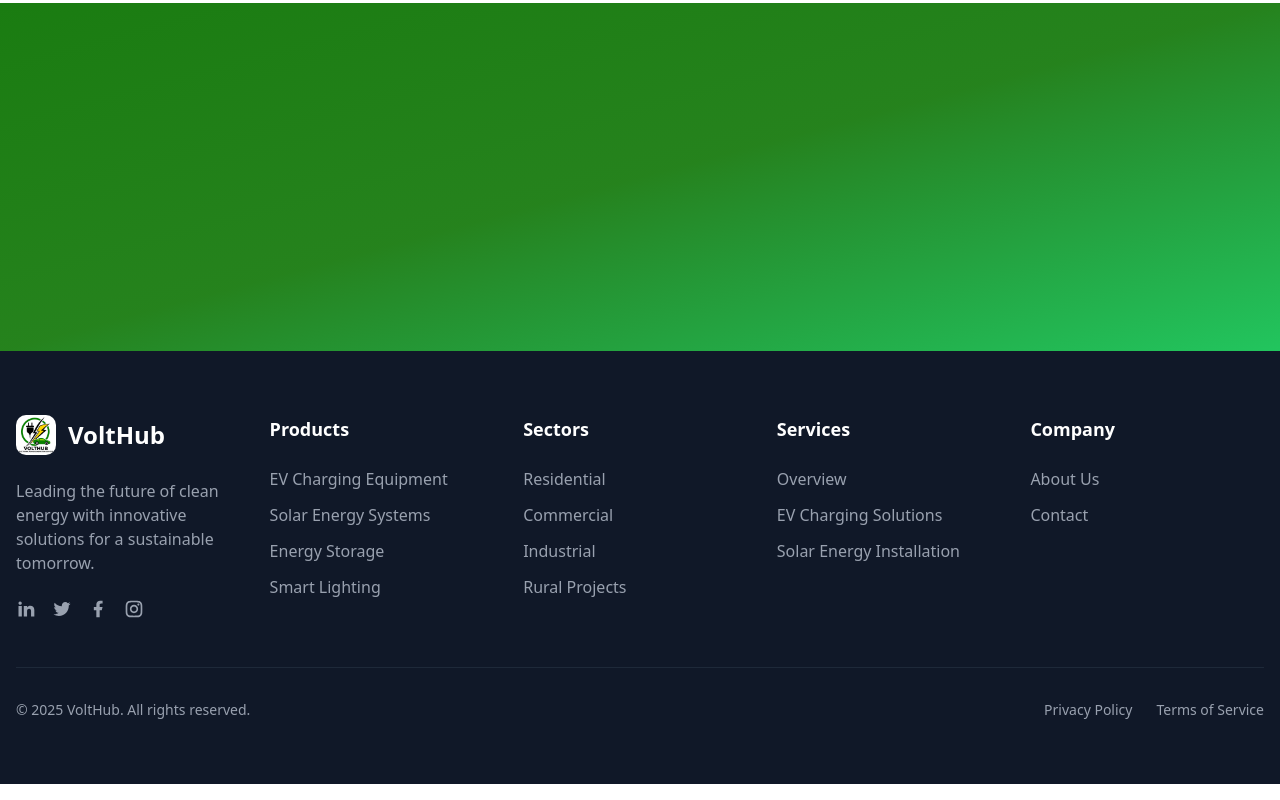
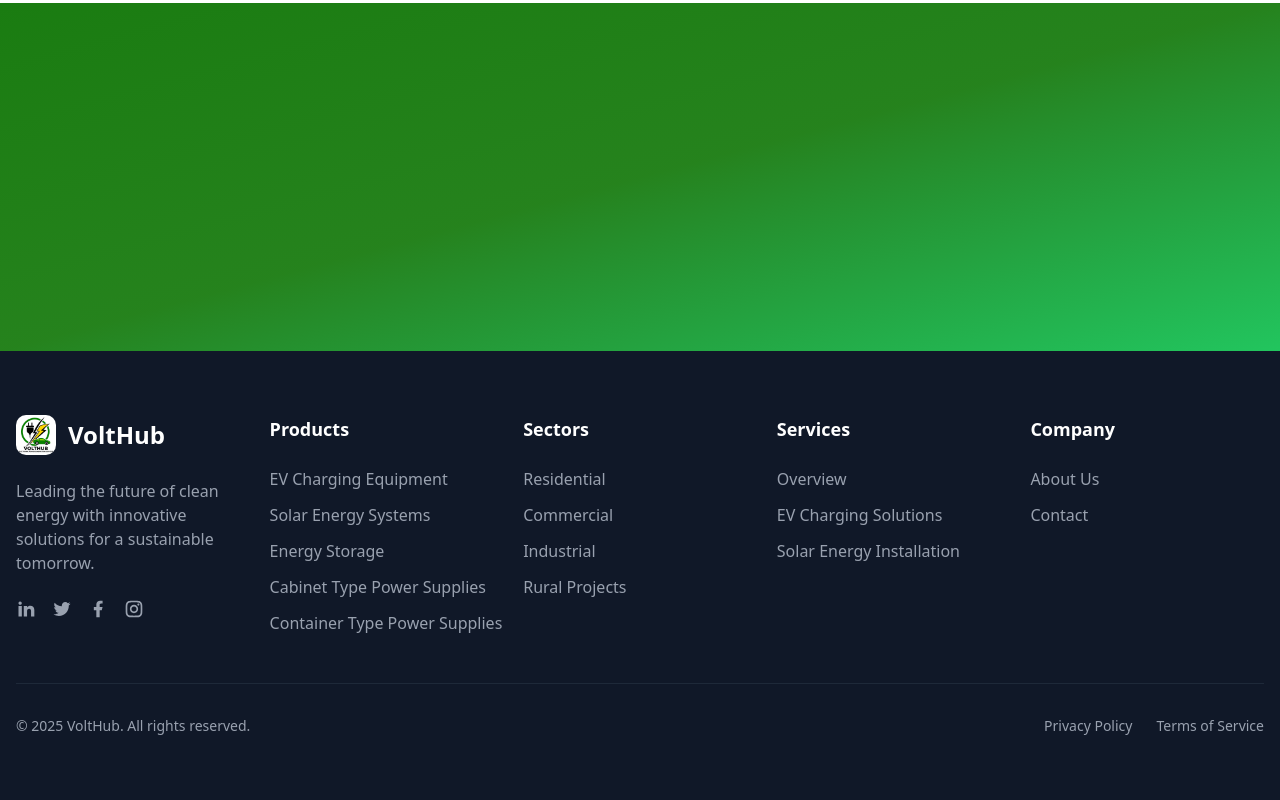
Before and after one commit to qaez0/Volthub, a Next.js app: page / in a window 1280 px wide. Shown: the part 8587-9387 px from the top of the page. Built offline with nearby package versions, Linux system fonts and the light colour scheme.

Commit message:
UPDATE: Header and footer updated routing

```diff
--- a/src/components/layout/Footer.tsx
+++ b/src/components/layout/Footer.tsx
@@ -17,18 +17,22 @@ const footerColumns = [
     links: [
       {
         label: "EV Charging Equipment",
-        href: { pathname: "/products", hash: "ev" } },
+        href: "/products?category=ev-charging" },
       {
         label: "Solar Energy Systems",
-        href: { pathname: "/products", hash: "storage" },
+        href: "/products?category=solar-street",
       },
       {
         label: "Energy Storage",
-        href: { pathname: "/products", hash: "storage" },
+        href: "/products?category=smart-home",
       },
       {
-        label: "Smart Lighting",
-        href: { pathname: "/products", hash: "storage" },
+        label: "Cabinet Type Power Supplies",
+        href: "/products?category=cabinet",
+      },
+      {
+        label: "Container Type Power Supplies",
+        href: "/products?category=container",
       },
       // { label: "Solar Fans", href: { pathname: "/products", hash: "featured" } },
     ],
--- a/src/components/layout/Header.tsx
+++ b/src/components/layout/Header.tsx
@@ -29,10 +29,12 @@ const navItems: NavItem[] = [
     href: "/products",
     description: "Product families, specs, and trends",
     dropdown: [
-      { label: "All Products", href: { pathname: "/products", hash: "overview" } },
-      { label: "Solar Systems", href: { pathname: "/products", hash: "solar" } },
-      { label: "EV Chargers", href: { pathname: "/products", hash: "ev" } },
-      { label: "Energy Storage", href: { pathname: "/products", hash: "storage" } },
+      { label: "All Products", href: "/products" },
+      { label: "Solar Systems", href: "/products?category=solar-street" },
+      { label: "EV Chargers", href: "/products?category=ev-charging" },
+      { label: "Energy Storage", href: "/products?category=smart-home" },
+      { label: "Cabinet Type Power Supplies", href: "/products?category=cabinet" },
+      { label: "Container Type Power Supplies", href: "/products?category=container" },
     ],
   },
   {
@@ -182,15 +184,16 @@ const Header = () => {
               >
                 <div className="flex items-center gap-1">
                   <Link
-                    href={item.href}
-                    onClick={(e) => {
+                    href={hasDropdown && item.dropdown?.[0] ? item.dropdown[0].href : item.href}
+                    onClick={() => {
                       if (hasDropdown) {
-                        e.preventDefault();
+                        // Navigate to first dropdown item, but also toggle dropdown on click
                         const willBeOpen = clickedDropdown !== item.label;
                         setClickedDropdown(willBeOpen ? item.label : null);
                         setOpenDropdown(willBeOpen ? item.label : null);
                         // Track that this dropdown was explicitly closed
                         setClosedDropdown(willBeOpen ? null : item.label);
+                        // Don't prevent default - let it navigate
                       }
                     }}
                     className={cn(
```
